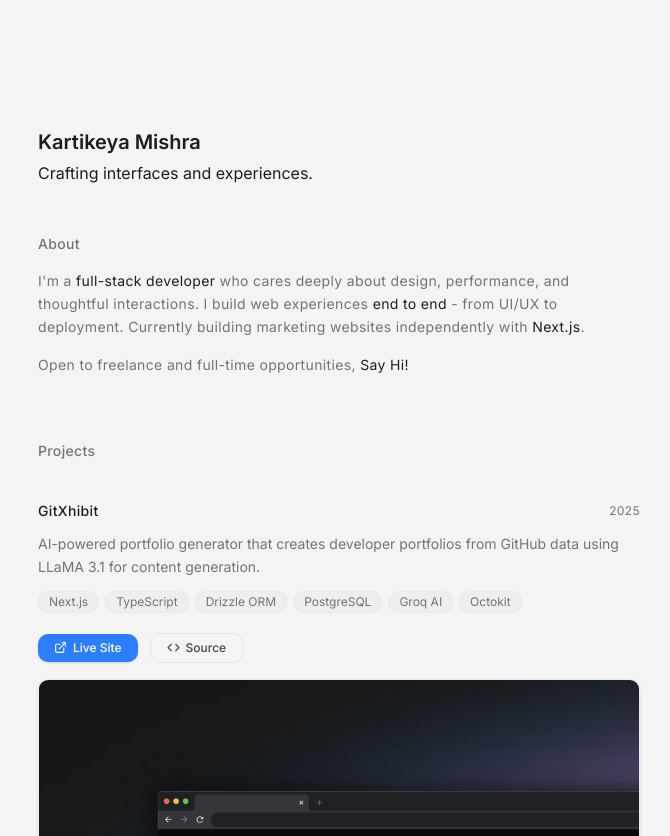
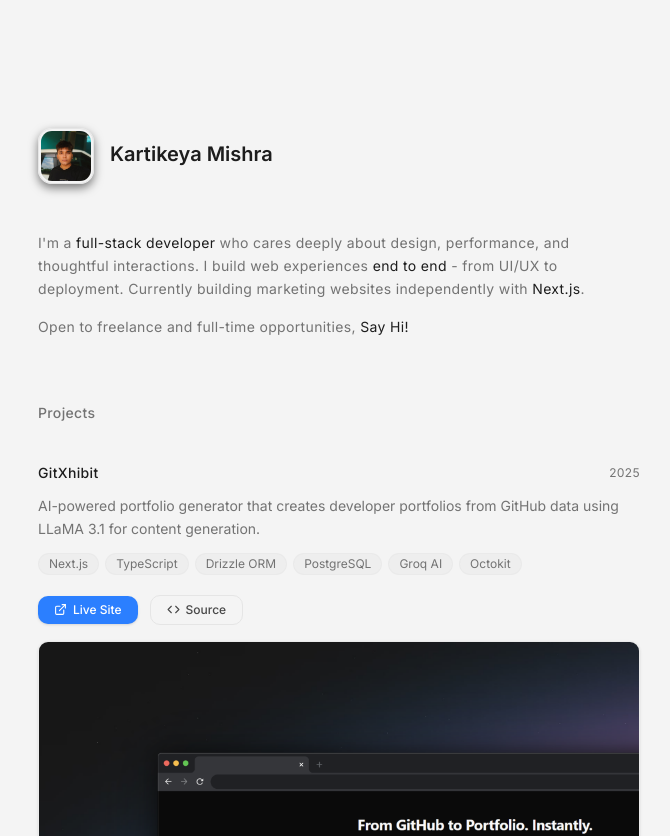
Before and after one commit to k4rtikay/my-portfolio, a Next.js app: page / in a window 1280 px wide. Shown: the top 836 px of the page, without its empty margins (301-971 px from the left). Built offline with nearby package versions, Linux system fonts and the light colour scheme; no server answers.

Commit message:
feat: add profile picture

```diff
--- a/src/components/website/about.tsx
+++ b/src/components/website/about.tsx
@@ -1,9 +1,9 @@
 export function About() {
     return (
         <section>
-            <h2 className="text-base sm:text-sm font-medium text-muted-foreground tracking-wide mb-4">
+            {/* <h2 className="text-base sm:text-sm font-medium text-muted-foreground tracking-wide mb-4">
                 About
-            </h2>
+            </h2> */}
             <div className="space-y-4 text-base text-muted-foreground sm:text-sm tracking-wide leading-relaxed">
                 <p>
                     I&apos;m a <span className="text-foreground">full-stack developer</span> who cares deeply about design, performance, and thoughtful interactions. I build web experiences <span className="text-foreground">end to end</span> - from UI/UX to deployment.
--- a/src/components/website/hero.tsx
+++ b/src/components/website/hero.tsx
@@ -1,10 +1,18 @@
+import Image from "next/image";
+
 export function Hero() {
     return (
-        <section>
-            <h1 className="text-2xl sm:text-xl font-semibold mb-1">Kartikeya Mishra</h1>
-            <p className="text-foreground leading-relaxed">
-                Crafting interfaces and experiences.
-            </p>
+        <section className="flex items-center gap-4">
+            <Image
+                src="/wa-pfp.jpg"
+                alt="Hero"
+                width={100}
+                height={100}
+                className="rounded-xl p-0.5 w-14 h-14 shadow-[0_4px_10px_0_rgba(0,0,0,0.5)] border border-border object-cover rotate-0 hover:scale-110 hover:rotate-2 hover:shadow-xl transition-all duration-200 ease-in-out"
+            />
+            <div>
+                <h1 className="text-2xl sm:text-xl font-semibold mb-1">Kartikeya Mishra</h1>
+            </div>
         </section>
     );
 }
```
Also changed, not shown: public/wa-pfp.jpg (added).
